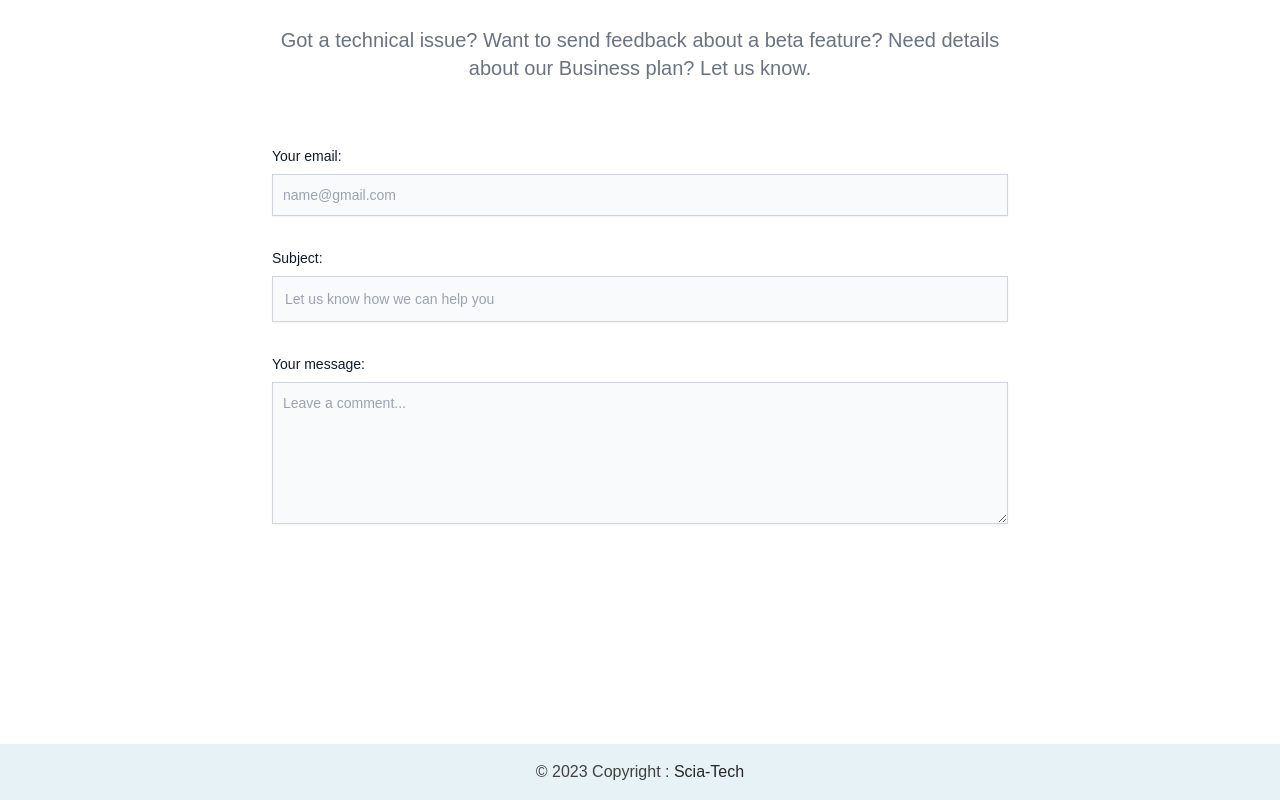
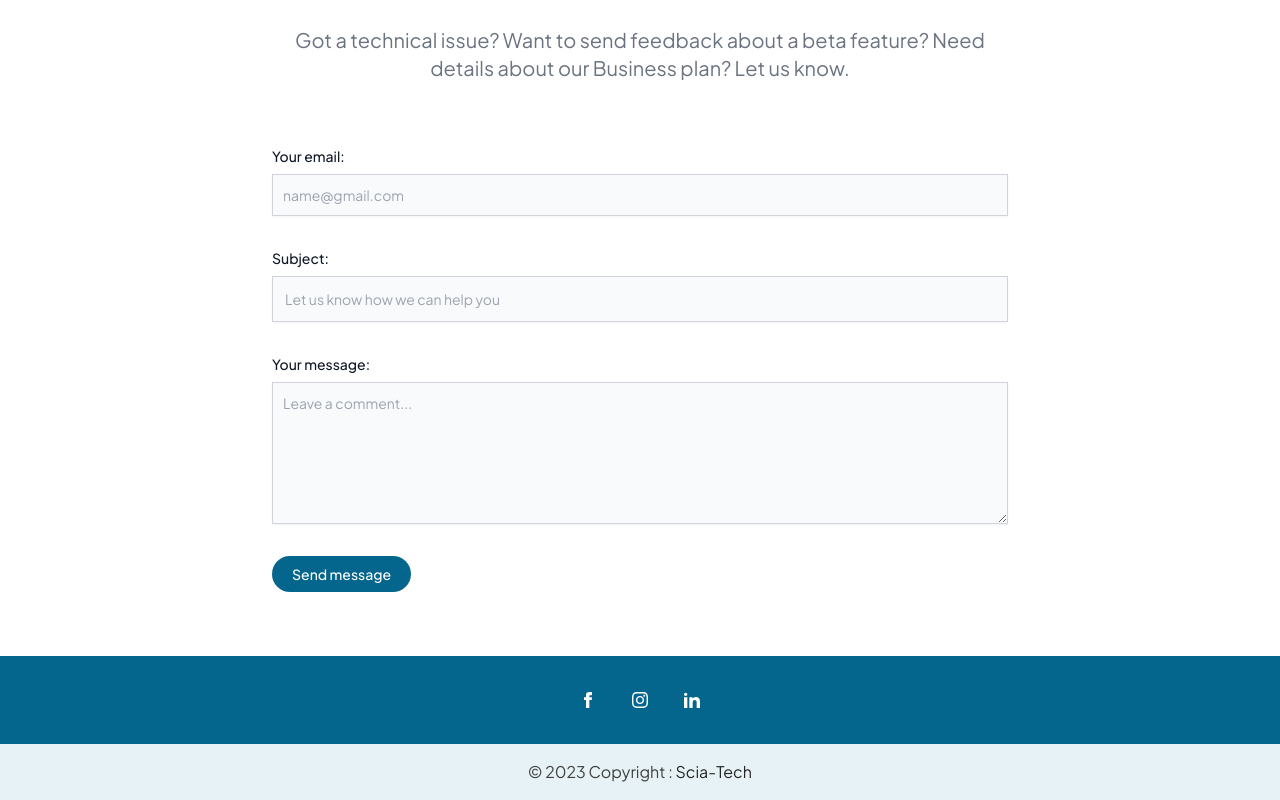
Before and after one commit to B2Yassine00/scia-tech-page, a React (Vite) app: page / in a window 1280 px wide. Shown: the part 3606-4406 px from the top of the page. Built offline with nearby package versions, Linux system fonts and the light colour scheme.

Commit message:
Updated index.css

```diff
--- a/src/index.css
+++ b/src/index.css
@@ -1,5 +1,6 @@
 @import url("https://fonts.googleapis.com/css2?family=Poppins:wght@100;200;300;400;500;600;700;800;900&display=swap");
 @import url('https://fonts.googleapis.com/css2?family=Poppins&family=Ubuntu:wght@300;700&display=swap');
+@import url('https://fonts.googleapis.com/css2?family=Plus+Jakarta+Sans:wght@400;500;600;700&display=swap');
 
 @tailwind base;
 @tailwind components;
@@ -219,3 +220,7 @@
       -2.6em 0em 0 0em rgba(255, 255, 255, 0.7), -1.8em -1.8em 0 0em #ffffff;
   }
 }
+
+.bg-custom-blue {
+  background-color: #05668D;
+}
```
